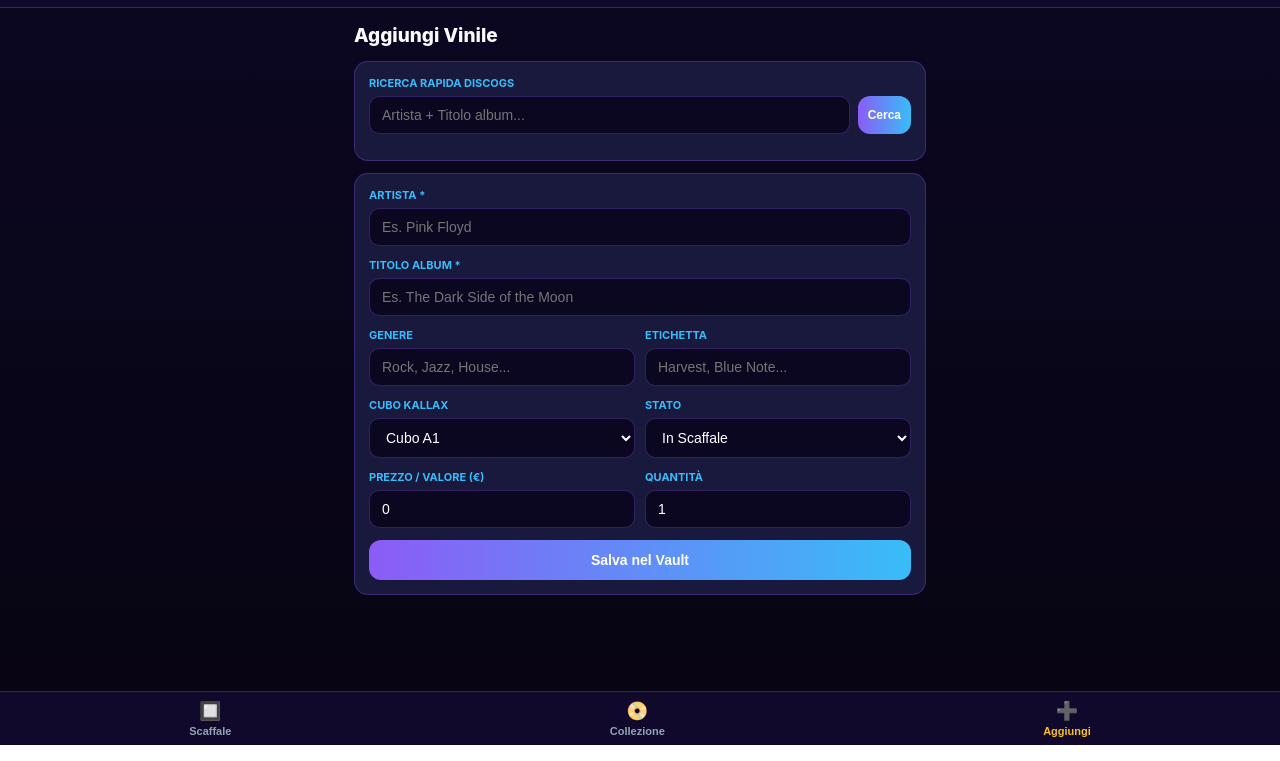
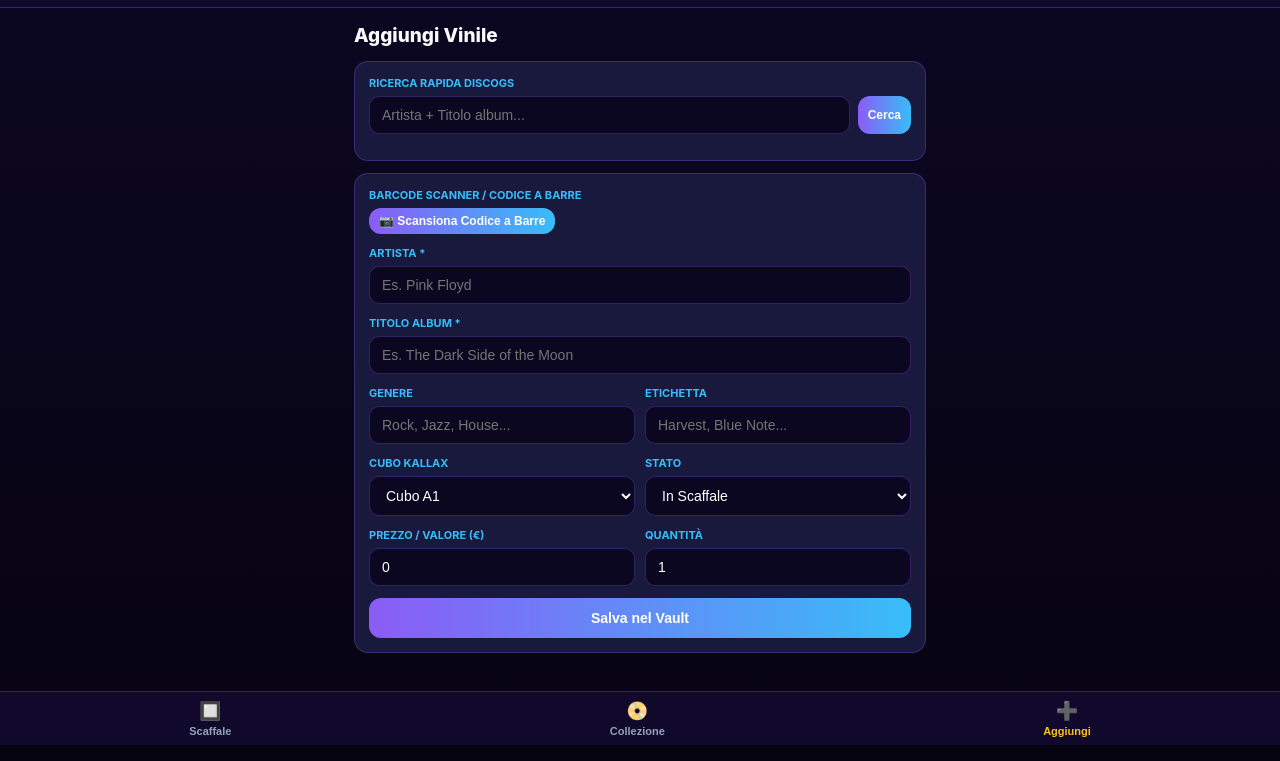
Before and after one commit to theonlysaint/VinylVault-, a plain HTML site: page index.html in a window 1280 px wide. Both pictures are taken after a click on the button "+ Aggiungi". Shown: the part 55-816 px from the top of the page. Drawn offline with Linux system fonts and the light colour scheme.

Commit message:
Update index.html

```diff
--- a/index.html
+++ b/index.html
@@ -37,81 +37,46 @@
     }
     .hidden { display: none !important; }
 
-    /* SPLASH SCREEN */
     #splash {
-      position: fixed;
-      inset: 0;
-      z-index: 9999;
-      background: #090518;
-      display: flex;
-      align-items: center;
-      justify-content: center;
+      position: fixed; inset: 0; z-index: 9999; background: #090518;
+      display: flex; align-items: center; justify-content: center;
       transition: opacity 0.4s ease;
     }
     #splash.fade-out { opacity: 0; pointer-events: none; }
 
-    /* HEADER */
     header {
-      position: sticky;
-      top: 0;
-      z-index: 50;
-      background: #10092b;
-      border-bottom: 1px solid var(--border-subtle);
-      padding: 10px 14px;
-      display: flex;
-      align-items: center;
-      justify-content: space-between;
+      position: sticky; top: 0; z-index: 50; background: #10092b;
+      border-bottom: 1px solid var(--border-subtle); padding: 10px 14px;
+      display: flex; align-items: center; justify-content: space-between;
     }
     .brand { display: flex; align-items: center; gap: 10px; }
     .brand-icon {
-      width: 42px;
-      height: 42px;
-      border-radius: 12px;
-      object-fit: cover;
-      object-position: center 68%;
-      border: 1.5px solid var(--amber);
+      width: 42px; height: 42px; border-radius: 12px; object-fit: cover;
+      object-position: center 68%; border: 1.5px solid var(--amber);
     }
     .brand-title { font-size: 17px; font-weight: 800; color: #fff; line-height: 1.1; }
     .brand-sub { font-size: 10px; font-weight: 800; color: var(--amber-glow); letter-spacing: 1px; text-transform: uppercase; margin-top: 2px; }
     .header-right { display: flex; align-items: center; gap: 8px; }
     .stat-pill {
-      background: #1a1140;
-      border: 1px solid var(--border-amber);
-      border-radius: 999px;
-      padding: 5px 11px;
-      font-size: 11px;
-      font-weight: 700;
-      color: var(--amber-glow);
+      background: #1a1140; border: 1px solid var(--border-amber); border-radius: 999px;
+      padding: 5px 11px; font-size: 11px; font-weight: 700; color: var(--amber-glow);
     }
     .icon-btn {
-      background: #1a1140;
-      border: 1px solid var(--border-subtle);
-      border-radius: 12px;
-      color: var(--text-main);
-      width: 38px;
-      height: 38px;
-      display: flex;
-      align-items: center;
-      justify-content: center;
-      cursor: pointer;
+      background: #1a1140; border: 1px solid var(--border-subtle); border-radius: 12px;
+      color: var(--text-main); width: 38px; height: 38px; display: flex;
+      align-items: center; justify-content: center; cursor: pointer;
     }
 
-    /* MAIN */
     main { padding: 16px 14px 96px 14px; max-width: 600px; margin: 0 auto; }
     .tab-view { display: none; }
     .tab-view.active { display: block; }
     .section-header { display: flex; justify-content: space-between; align-items: center; margin-bottom: 14px; }
     h2 { font-size: 19px; font-weight: 800; }
 
-    /* KALLAX */
     .kallax-grid { display: grid; grid-template-columns: repeat(4, 1fr); gap: 8px; margin-bottom: 16px; }
     .kube {
-      background: var(--bg-card);
-      border: 1px solid var(--border-subtle);
-      border-radius: 12px;
-      padding: 10px 8px;
-      cursor: pointer;
-      text-align: center;
+      background: var(--bg-card); border: 1px solid var(--border-subtle);
+      border-radius: 12px; padding: 10px 8px; cursor: pointer; text-align: center;
     }
     .kube.selected { border-color: var(--amber); background: #23194d; }
     .kube-title { font-size: 13px; font-weight: 800; color: var(--amber-glow); }
@@ -119,104 +84,45 @@
     .kube-bar { height: 4px; background: #0c0721; border-radius: 4px; margin-top: 6px; overflow: hidden; }
     .kube-fill { height: 100%; background: var(--blue-neon); }
 
-    /* CARDS & FORMS */
-    .card {
-      background: var(--bg-card);
-      border: 1px solid var(--border-subtle);
-      border-radius: 14px;
-      padding: 14px;
-      margin-bottom: 12px;
-    }
+    .card { background: var(--bg-card); border: 1px solid var(--border-subtle); border-radius: 14px; padding: 14px; margin-bottom: 12px; }
     label { display: block; font-size: 11px; font-weight: 700; text-transform: uppercase; color: var(--blue-neon); margin-bottom: 6px; }
     input, select {
-      width: 100%;
-      background: var(--bg-input);
-      border: 1px solid var(--border-subtle);
-      border-radius: 10px;
-      padding: 10px 12px;
-      color: #fff;
-      font-size: 14px;
-      margin-bottom: 12px;
+      width: 100%; background: var(--bg-input); border: 1px solid var(--border-subtle);
+      border-radius: 10px; padding: 10px 12px; color: #fff; font-size: 14px; margin-bottom: 12px;
     }
     .row-2 { display: grid; grid-template-columns: 1fr 1fr; gap: 10px; }
-    .btn {
-      border: none;
-      border-radius: 12px;
-      padding: 12px;
-      font-size: 14px;
-      font-weight: 700;
-      cursor: pointer;
-      width: 100%;
-      color: #fff;
-    }
+    .btn { border: none; border-radius: 12px; padding: 12px; font-size: 14px; font-weight: 700; cursor: pointer; width: 100%; color: #fff; }
     .btn-primary { background: linear-gradient(90deg, var(--purple) 0%, var(--blue-neon) 100%); }
     .btn-amber { background: linear-gradient(90deg, var(--amber) 0%, #ea580c 100%); }
     .btn-sm { padding: 6px 10px; font-size: 12px; width: auto; }
 
-    /* SUB-TABS */
     .pill-tabs { display: flex; gap: 8px; margin-bottom: 12px; }
     .pill-tab {
-      flex: 1;
-      background: var(--bg-card);
-      border: 1px solid var(--border-subtle);
-      color: var(--text-muted);
-      padding: 8px;
-      border-radius: 10px;
-      font-weight: 700;
-      font-size: 13px;
-      cursor: pointer;
+      flex: 1; background: var(--bg-card); border: 1px solid var(--border-subtle);
+      color: var(--text-muted); padding: 8px; border-radius: 10px; font-weight: 700; font-size: 13px; cursor: pointer;
     }
     .pill-tab.active { background: var(--purple); color: #fff; border-color: var(--purple-neon); }
 
-    /* VINYL ITEM */
     .vinyl-item {
-      background: var(--bg-card);
-      border: 1px solid var(--border-subtle);
-      border-radius: 12px;
-      padding: 12px;
-      margin-bottom: 10px;
-      display: flex;
-      justify-content: space-between;
-      align-items: center;
-      gap: 10px;
+      background: var(--bg-card); border: 1px solid var(--border-subtle);
+      border-radius: 12px; padding: 12px; margin-bottom: 10px;
+      display: flex; justify-content: space-between; align-items: center; gap: 10px;
     }
     .vinyl-info h4 { font-size: 15px; font-weight: 700; }
     .vinyl-info p { font-size: 12px; color: var(--text-muted); margin-top: 2px; }
     .badge {
-      display: inline-block;
-      background: #281d59;
-      color: var(--amber-glow);
-      font-size: 10px;
-      font-weight: 800;
-      padding: 2px 7px;
-      border-radius: 6px;
-      margin-top: 5px;
+      display: inline-block; background: #281d59; color: var(--amber-glow);
+      font-size: 10px; font-weight: 800; padding: 2px 7px; border-radius: 6px; margin-top: 5px;
     }
 
-    /* BOTTOM NAV */
     nav.bottom-nav {
-      position: fixed;
-      bottom: 0;
-      left: 0;
-      right: 0;
-      background: #10092b;
-      border-top: 1px solid var(--border-subtle);
-      display: flex;
-      justify-content: space-around;
-      padding: 8px 0 calc(8px + env(safe-area-inset-bottom));
-      z-index: 50;
+      position: fixed; bottom: 0; left: 0; right: 0; background: #10092b;
+      border-top: 1px solid var(--border-subtle); display: flex; justify-content: space-around;
+      padding: 8px 0 calc(8px + env(safe-area-inset-bottom)); z-index: 50;
     }
     .nav-btn {
-      background: none;
-      border: none;
-      color: var(--text-muted);
-      font-size: 11px;
-      font-weight: 700;
-      display: flex;
-      flex-direction: column;
-      align-items: center;
-      gap: 3px;
-      cursor: pointer;
+      background: none; border: none; color: var(--text-muted); font-size: 11px;
+      font-weight: 700; display: flex; flex-direction: column; align-items: center; gap: 3px; cursor: pointer;
     }
     .nav-btn.active { color: var(--amber-glow); }
     .nav-btn span { font-size: 18px; }
@@ -224,12 +130,10 @@
 </head>
 <body>
 
-  <!-- SPLASH SCREEN -->
   <div id="splash" onclick="closeSplash()">
     <img src="splash.gif?v=2" alt="VinylVault feat. DJ Lloyd" style="width:100%;max-width:430px;height:100dvh;object-fit:cover;">
   </div>
 
-  <!-- HEADER -->
   <header>
     <div class="brand">
       <img src="icon.jpg?v=2" alt="DJ Lloyd" class="brand-icon">
@@ -245,7 +149,6 @@
   </header>
 
   <main>
-    <!-- TAB 1: SCAFFALE KALLAX -->
     <div id="view-kallax" class="tab-view active">
       <div class="section-header">
         <h2>Scaffale Kallax</h2>
@@ -258,7 +161,6 @@
       </div>
     </div>
 
-    <!-- TAB 2: COLLEZIONE & WISHLIST -->
     <div id="view-collection" class="tab-view">
       <div class="section-header">
         <h2>La Tua Collezione</h2>
@@ -272,7 +174,6 @@
       <div id="collection-list"></div>
     </div>
 
-    <!-- TAB 3: AGGIUNGI DISCO -->
     <div id="view-add" class="tab-view">
       <div class="section-header">
         <h2>Aggiungi Vinile</h2>
@@ -287,6 +188,15 @@
       </div>
 
       <div class="card">
+        <label>Barcode Scanner / Codice a barre</label>
+        <div style="margin-bottom:12px;">
+          <button class="btn btn-primary btn-sm" onclick="startBarcodeScan()">📷 Scansiona Codice a Barre</button>
+          <div id="scanner-container" style="display:none; margin-top:8px;">
+            <video id="interactive" width="100%" height="200" style="border-radius:10px;background:#000;"></video>
+            <p style="font-size:12px;color:var(--amber-glow);margin-top:4px;">Inquadra il codice a barre del vinile</p>
+          </div>
+        </div>
+
         <label>Artista *</label>
         <input type="text" id="f-artist" placeholder="Es. Pink Floyd">
         <label>Titolo Album *</label>
@@ -337,7 +247,6 @@
       </div>
     </div>
 
-    <!-- TAB 4: IMPOSTAZIONI & BACKUP -->
     <div id="view-settings" class="tab-view">
       <h2>Impostazioni & Backup</h2>
       <div class="card">
@@ -353,13 +262,13 @@
     </div>
   </main>
 
-  <!-- NAVIGATION -->
   <nav class="bottom-nav">
     <button class="nav-btn active" id="nav-kallax" onclick="switchTab('kallax')"><span>🔲</span>Scaffale</button>
     <button class="nav-btn" id="nav-collection" onclick="switchTab('collection')"><span>📀</span>Collezione</button>
     <button class="nav-btn" id="nav-add" onclick="switchTab('add')"><span>➕</span>Aggiungi</button>
   </nav>
 
+  <script src="https://rawcdn.githack.com/serratus/quaggaJS/0.4.1/dist/quagga.min.js"></script>
   <script>
     const CUBES = ['A1', 'A2', 'A3', 'A4', 'B1', 'B2', 'B3', 'B4'];
     let selectedCube = 'A1';
@@ -393,6 +302,8 @@
       if (tab === 'kallax') renderKallax();
       if (tab === 'collection') renderCollection();
       if (tab === 'settings') document.getElementById('set-discogs').value = state.discogsToken || '';
+
+      stopBarcodeScan();
     }
 
     function updateStats() {
@@ -540,6 +451,55 @@
       document.getElementById('discogs-results').innerHTML = '';
     }
 
+    let isScanning = false;
+    function startBarcodeScan() {
+      const container = document.getElementById('scanner-container');
+      if (isScanning) {
+        stopBarcodeScan();
+        return;
+      }
+      container.style.display = 'block';
+      isScanning = true;
+      Quagga.init({
+        inputStream: {
+          name: "Live",
+          type: "LiveStream",
+          target: document.querySelector('#interactive'),
+          constraints: { facingMode: "environment" }
+        },
+        decoder: { readers: ["ean_reader", "upc_reader"] }
+      }, function(err) {
+        if (err) { console.error(err); return; }
+        Quagga.start();
+      });
+
+      Quagga.onDetected(async function(result) {
+        const code = result.codeResult.code;
+        stopBarcodeScan();
+        alert('Codice rilevato: ' + code + '. Ricerca su Discogs...');
+        try {
+          const resp = await fetch(`https://api.discogs.com/database/search?barcode=${code}&token=${state.discogsToken}`);
+          const data = await resp.json();
+          if (data.results && data.results.length > 0) {
+            const item = data.results[0];
+            const parts = item.title.split(' - ');
+            fillForm(parts[0] || '', parts.slice(1).join(' - ') || item.title, ((item.genre||[])[0]||''), ((item.label||[])[0]||''));
+          } else {
+            alert('Nessun vinile trovato per questo codice a barre.');
+          }
+        } catch (e) {
+          alert('Errore durante la ricerca del codice a barre.');
+        }
+      });
+    }
+
+    function stopBarcodeScan() {
+      if (!isScanning) return;
+      Quagga.stop();
+      document.getElementById('scanner-container').style.display = 'none';
+      isScanning = false;
+    }
+
     function saveSettings() {
       state.discogsToken = document.getElementById('set-discogs').value.trim();
       persist();
```
